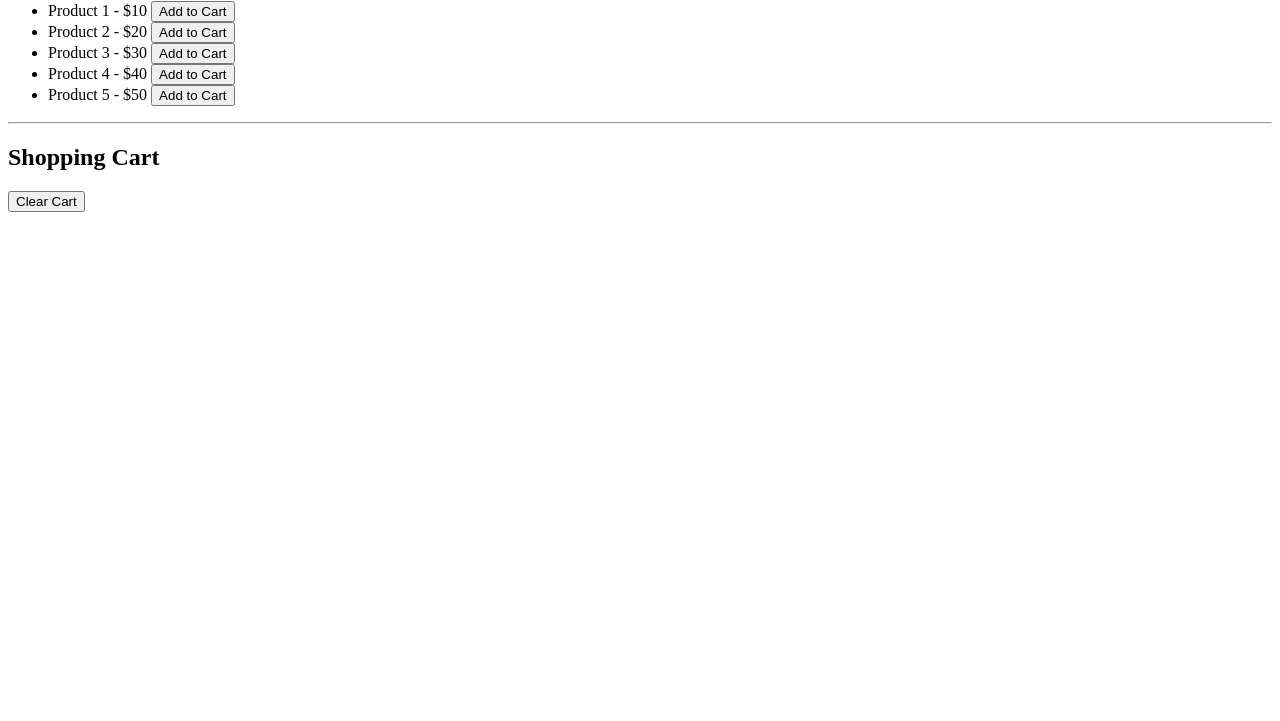
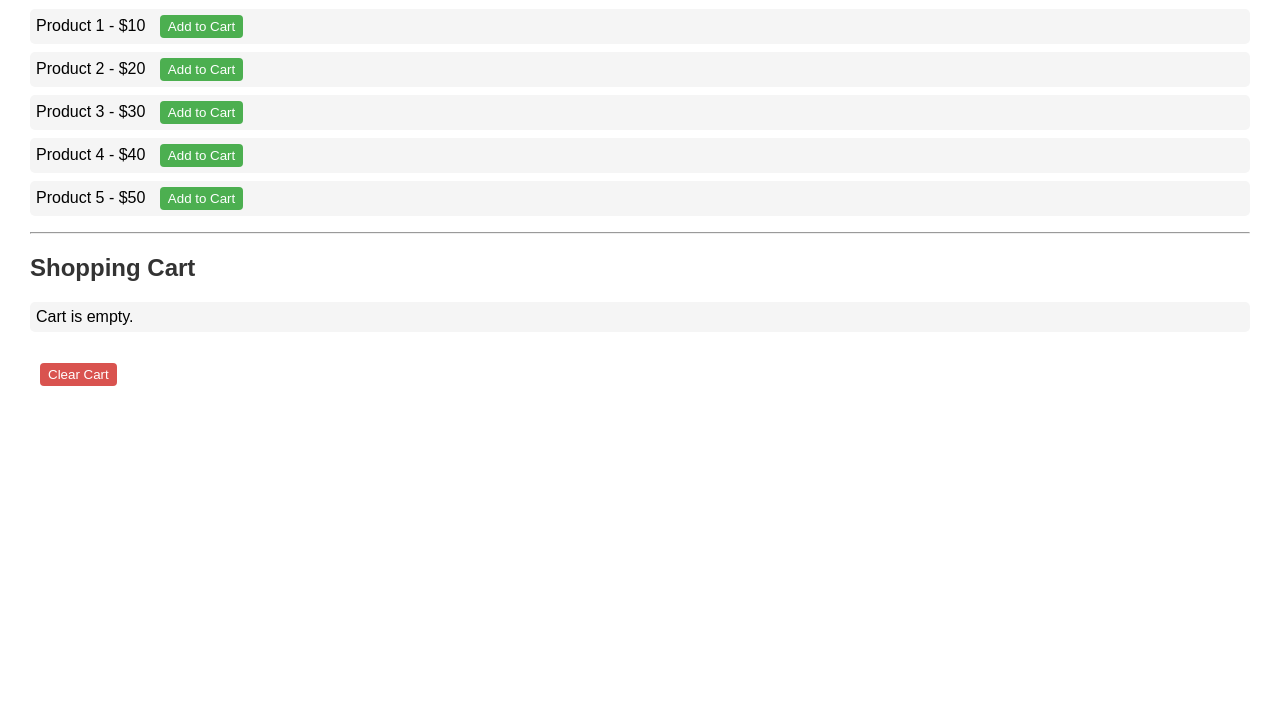
Before and after one commit to acciojob/shopping-cart-sessions-VishalSaini7272, a website: page main.html in a window 1280 px wide. Shown: the part 79-800 px from the top of the page. Drawn offline with Linux system fonts and the light colour scheme.

Commit message:
created a submission

```diff
--- a/main.html
+++ b/main.html
@@ -1,12 +1,11 @@
 <!DOCTYPE html>
-
 <html>
   <head>
+    <title>Session-Based Shopping Cart</title>
     <link rel="stylesheet" href="styles.css" />
   </head>
 
   <body>
-    <!-- do not edit this file -->
     <h1>Products</h1>
     <ul id="product-list"></ul>
     <hr />
--- a/script.js
+++ b/script.js
@@ -1,5 +1,3 @@
-// This is the boilerplate code given for you
-// You can modify this code
 // Product data
 const products = [
   { id: 1, name: "Product 1", price: 10 },
@@ -11,28 +9,81 @@ const products = [
 
 // DOM elements
 const productList = document.getElementById("product-list");
+const cartList = document.getElementById("cart-list");
+const clearCartBtn = document.getElementById("clear-cart-btn");
 
-// Render product list
+// 🛍️ Retrieve cart data from sessionStorage
+function getCart() {
+  const storedCart = sessionStorage.getItem("cart");
+  return storedCart ? JSON.parse(storedCart) : [];
+}
+
+// 💾 Save cart to sessionStorage
+function saveCart(cart) {
+  sessionStorage.setItem("cart", JSON.stringify(cart));
+}
+
+// 🧾 Render products on the page
 function renderProducts() {
+  productList.innerHTML = "";
   products.forEach((product) => {
     const li = document.createElement("li");
-    li.innerHTML = `${product.name} - $${product.price} <button class="add-to-cart-btn" data-id="${product.id}">Add to Cart</button>`;
+    li.innerHTML = `
+      ${product.name} - $${product.price}
+      <button class="add-to-cart-btn" data-id="${product.id}">Add to Cart</button>
+    `;
     productList.appendChild(li);
+  });
+
+  // Add click listeners for all "Add to Cart" buttons
+  const buttons = document.querySelectorAll(".add-to-cart-btn");
+  buttons.forEach((btn) => {
+    btn.addEventListener("click", () => {
+      addToCart(parseInt(btn.getAttribute("data-id")));
+    });
   });
 }
 
-// Render cart list
-function renderCart() {}
+// 🧺 Render cart items
+function renderCart() {
+  const cart = getCart();
+  cartList.innerHTML = "";
 
-// Add item to cart
-function addToCart(productId) {}
+  if (cart.length === 0) {
+    const emptyMsg = document.createElement("li");
+    emptyMsg.textContent = "Cart is empty.";
+    cartList.appendChild(emptyMsg);
+    return;
+  }
 
-// Remove item from cart
-function removeFromCart(productId) {}
+  cart.forEach((item) => {
+    const li = document.createElement("li");
+    li.textContent = `${item.name} - $${item.price}`;
+    cartList.appendChild(li);
+  });
+}
 
-// Clear cart
-function clearCart() {}
+// ➕ Add product to cart
+function addToCart(productId) {
+  const cart = getCart();
+  const product = products.find((p) => p.id === productId);
 
-// Initial render
+  if (product) {
+    cart.push(product);
+    saveCart(cart);
+    renderCart();
+  }
+}
+
+// ❌ Clear cart completely
+function clearCart() {
+  sessionStorage.removeItem("cart");
+  renderCart();
+}
+
+// 🎯 Event Listeners
+clearCartBtn.addEventListener("click", clearCart);
+
+// 🧩 Initial Load
 renderProducts();
 renderCart();
--- a/styles.css
+++ b/styles.css
@@ -1 +1,40 @@
 /*  your css code here. If applicable */
+body {
+  font-family: Arial, sans-serif;
+  margin: 30px;
+}
+
+h1, h2 {
+  color: #333;
+}
+
+ul {
+  list-style-type: none;
+  padding: 0;
+}
+
+li {
+  margin: 8px 0;
+  padding: 6px;
+  background-color: #f5f5f5;
+  border-radius: 5px;
+}
+
+button {
+  margin-left: 10px;
+  padding: 4px 8px;
+  border: none;
+  background-color: #4caf50;
+  color: white;
+  border-radius: 4px;
+  cursor: pointer;
+}
+
+button:hover {
+  background-color: #45a049;
+}
+
+#clear-cart-btn {
+  background-color: #d9534f;
+  margin-top: 15px;
+}
```
